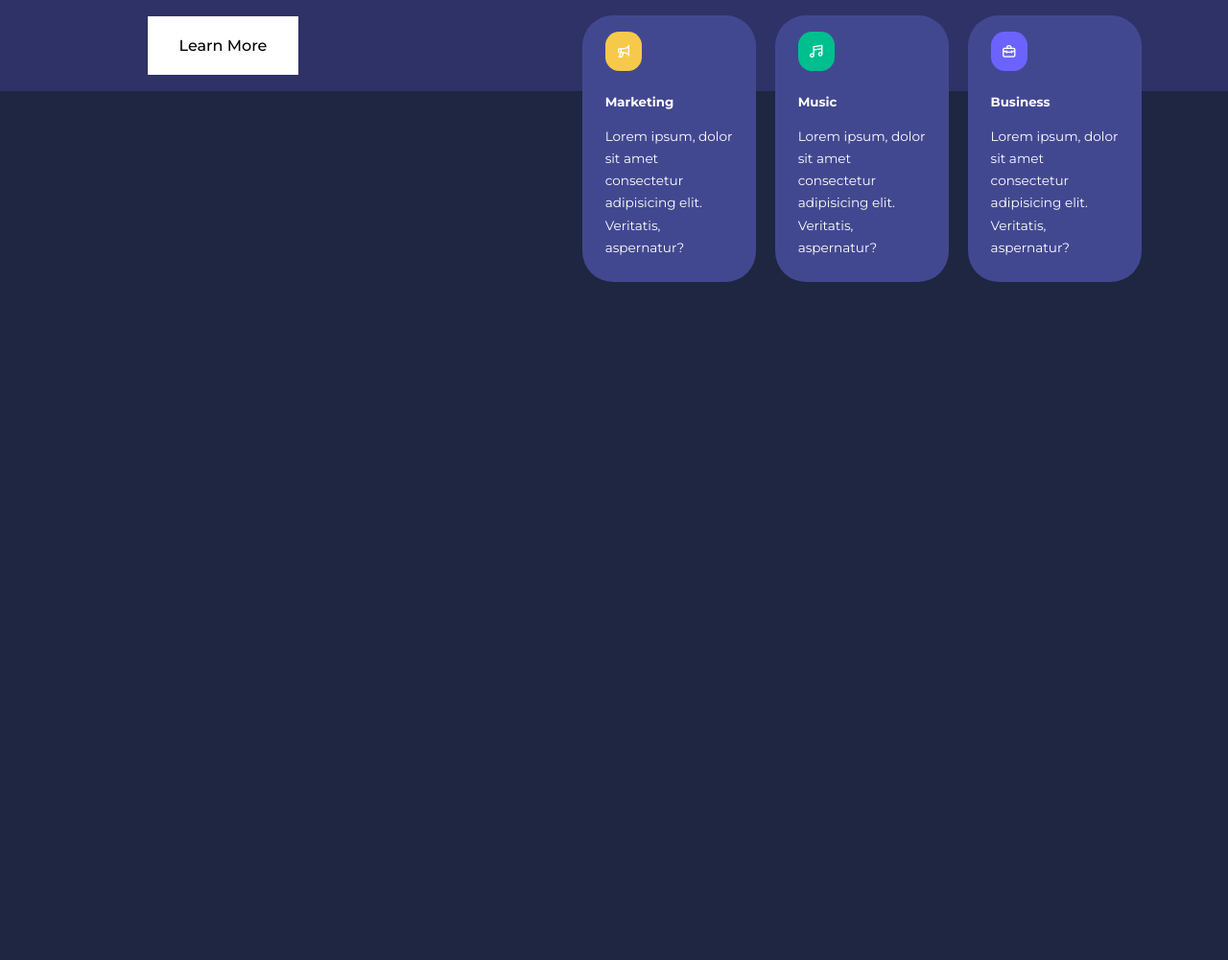
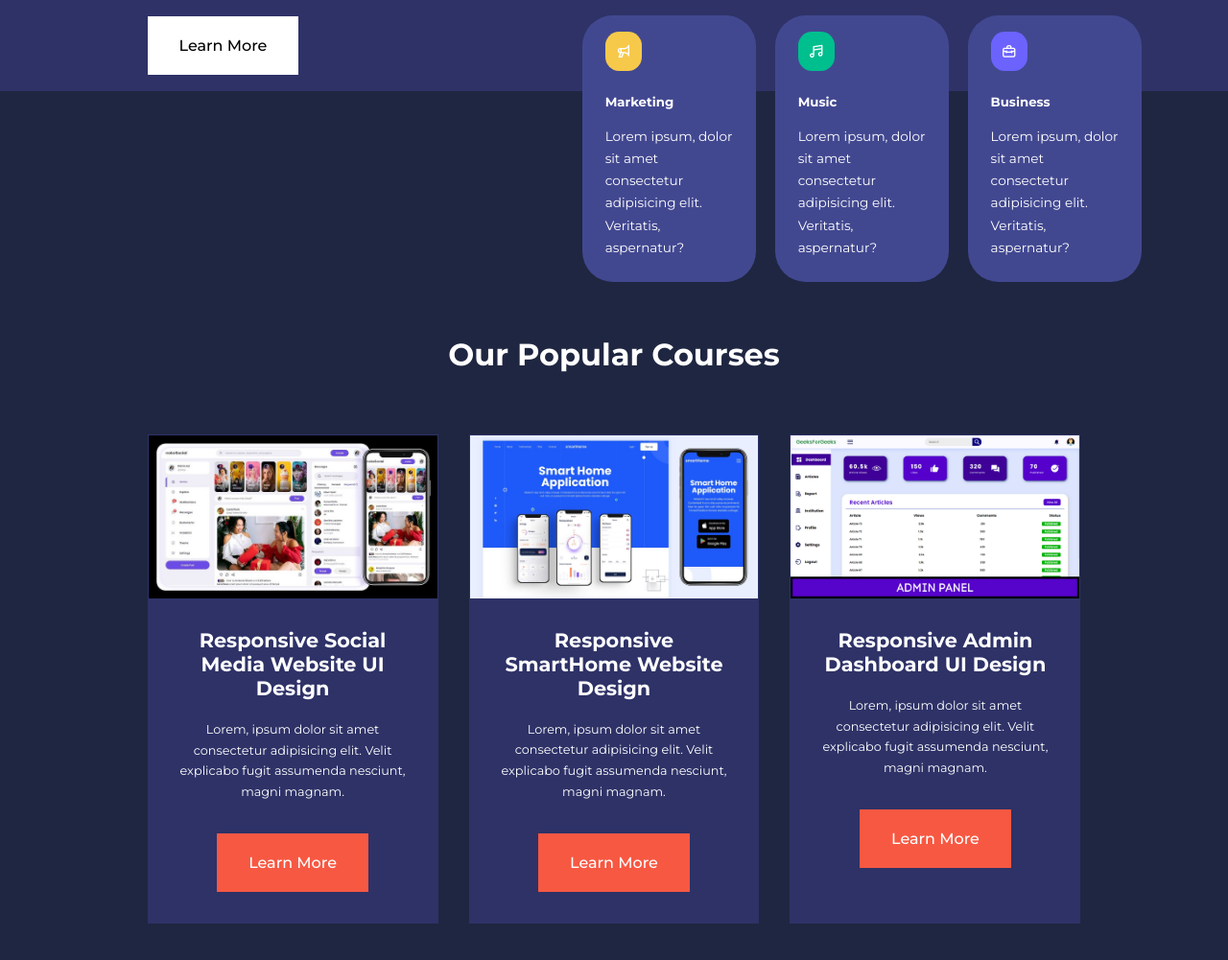
Before and after one commit to mhkthakur/Responsive-education-website, a plain HTML site: page index.html in a window 1280 px wide. Shown: the part 1017-2018 px from the top of the page at 96% size. Before the commit the page ends 1311 px from the top, so only its background shows below. Drawn offline with nearby package versions, Linux system fonts and the light colour scheme.

Commit message:
4 section completed

```diff
--- a/CSS/style.css
+++ b/CSS/style.css
@@ -252,3 +252,40 @@ header {
 
 
 /* ====== categories end ======= */
+
+
+
+/* ====== courses ======= */
+
+.courses {
+    margin-top: 10rem;
+}
+
+.courses__container{
+    display: grid;
+    grid-template-columns: repeat(3, 1fr);
+    gap: 2rem;
+}
+
+.course {
+    background: var(--color-bg1);
+    text-align: center;
+    border: 1px solid transparent;
+    transition: var(--transition);
+}
+
+.course:hover {
+    background: transparent;
+    border-color: var(--color-primary);
+}
+
+.course__info {
+    padding: 2rem;
+}
+
+.course__info p {
+    margin: 1.2rem 0 2rem;
+    font-size: 0.8rem;
+}
+
+/* ====== courses end ======= */
--- a/index.html
+++ b/index.html
@@ -109,6 +109,63 @@
 
 
 
+    <!-- ===== Courses ===== -->
+
+
+    <section class="courses">
+        <h2>Our Popular Courses</h2>
+        <div class="container courses__container">
+            <article class="course">
+                <div class="course__image">
+                    <img src="Images/course1.jpg" alt="">
+                </div>
+                <div class="course__info">
+                    <h4>Responsive Social Media Website UI Design</h4>
+                    <p>
+                       Lorem, ipsum dolor sit amet consectetur adipisicing elit. Velit explicabo fugit assumenda nesciunt, magni magnam.
+                    </p>
+                    <a href="courses.html" class="btn btn-primary">
+                        Learn More
+                    </a>
+                </div>
+            </article>
+
+            <article class="course">
+                <div class="course__image">
+                    <img src="Images/course2.jpg" alt="">
+                </div>
+                <div class="course__info">
+                    <h4>Responsive SmartHome Website Design</h4>
+                    <p>
+                        Lorem, ipsum dolor sit amet consectetur adipisicing elit. Velit explicabo fugit assumenda nesciunt, magni magnam.
+                    </p>
+                    <a href="courses.html" class="btn btn-primary">
+                        Learn More
+                    </a>
+                </div>
+            </article>
+
+            <article class="course">
+                <div class="course__image">
+                    <img src="Images/course4.png" alt="">
+                </div>
+                <div class="course__info">
+                    <h4>Responsive Admin Dashboard UI Design</h4>
+                    <p>
+                        Lorem, ipsum dolor sit amet consectetur adipisicing elit. Velit explicabo fugit assumenda nesciunt, magni magnam.
+                    </p>
+                    <a href="courses.html" class="btn btn-primary">
+                        Learn More
+                    </a>
+                </div>
+            </article>
+        </div>
+    </section>
+
+    <!-- ===== Courses end ===== -->
+
+
+
     <script src="CSS/main.js"></script>
 
 </body>
```
Also changed, not shown: Images/course1.jpg (added), Images/course2.jpg (added), Images/course3.webp (added), Images/course4.png (added).
